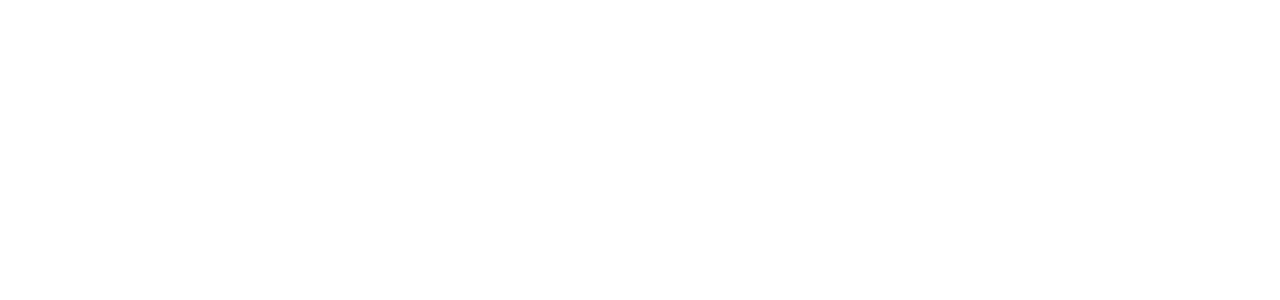
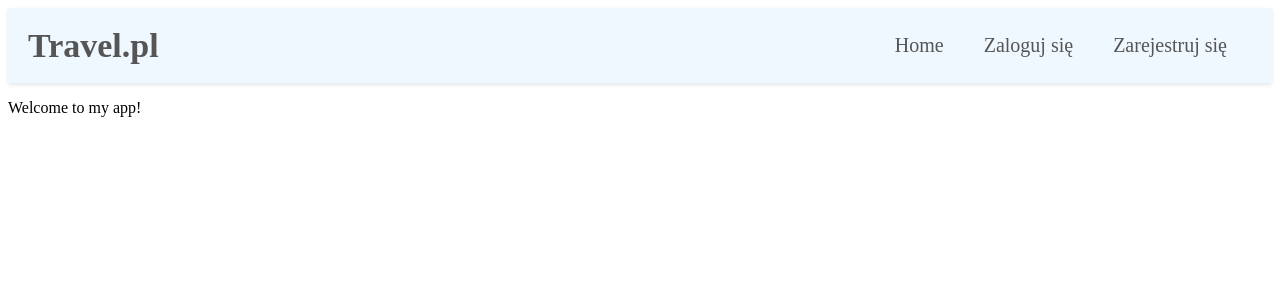
Before and after one commit to mikolajg7/Travelpl, a Django app: page / in a window 1280 px wide. Before the commit the part shown is empty. Shown: the top 300 px of the page. Run offline with Django 4.2, Linux system fonts and the light colour scheme; some libraries are stand-ins or nearby versions.

Commit message:
Update home.html

```diff
--- a/myapp/templates/home.html
+++ b/myapp/templates/home.html
@@ -1,5 +1,73 @@
-{% extends "base.html" %} {% block title %}Home{% endblock %}
+<!DOCTYPE html>
+<html lang="en">
+<head>
+    <meta charset="UTF-8">
+    <meta name="viewport" content="width=device-width, initial-scale=1.0">
+    <link rel="stylesheet" href="style.css">
+    <title>Home - Travel.pl</title>
+    <style>
+        .navbar-custom {
+            background-color: #f0f8ff;
+            box-shadow: 0px 2px 4px rgba(0, 0, 0, 0.1);
+            display: flex;
+            justify-content: space-between;
+            align-items: center;
+            padding: 10px 20px;
+        }
 
-{% block content %}
+        .navbar-custom .navbar-brand {
+            color: #555;
+            font-weight: bold;
+            text-decoration: none;
+            font-size: 34px;
+        }
+
+        .navbar-custom .navbar-nav {
+            display: flex;
+            list-style-type: none;
+        }
+
+        .navbar-custom .navbar-nav .nav-item {
+            margin-right: 10px;
+        }
+
+        .navbar-custom .navbar-nav .nav-link {
+            color: #555;
+            text-decoration: none;
+            font-size: 20px;
+            margin: 15px;
+        }
+
+        .navbar-custom .navbar-nav .nav-link:hover {
+            color: #4682b4;
+        }
+
+        .navbar-custom .navbar-toggler-icon {
+            background-color: #6b8e23;
+        }
+    </style>
+</head>
+<body>
+    <nav class="navbar navbar-custom">
+        <a class="navbar-brand" href="#">Travel.pl</a>
+        <div class="collapse navbar-collapse" id="navbarNav">
+            <ul class="navbar-nav">
+                <li class="nav-item active">
+                    <a class="nav-link" href="/">Home</a>
+                </li>
+                <li class="nav-item">
+                    <a class="nav-link" href="/login">Zaloguj się</a>
+                </li>
+                <li class="nav-item">
+                    <a class="nav-link" href="/registration">Zarejestruj się</a>
+                </li>
+            </ul>
+        </div>
+    </nav>
+<div class="container">
     <p>Welcome to my app!</p>
-{% endblock %}
+</div>
+<script src="https://code.jquery.com/jquery-3.3.1.slim.min.js"></script>
+<script src="https://stackpath.bootstrapcdn.com/bootstrap/4.3.1/js/bootstrap.bundle.min.js"></script>
+</body>
+</html>
```
